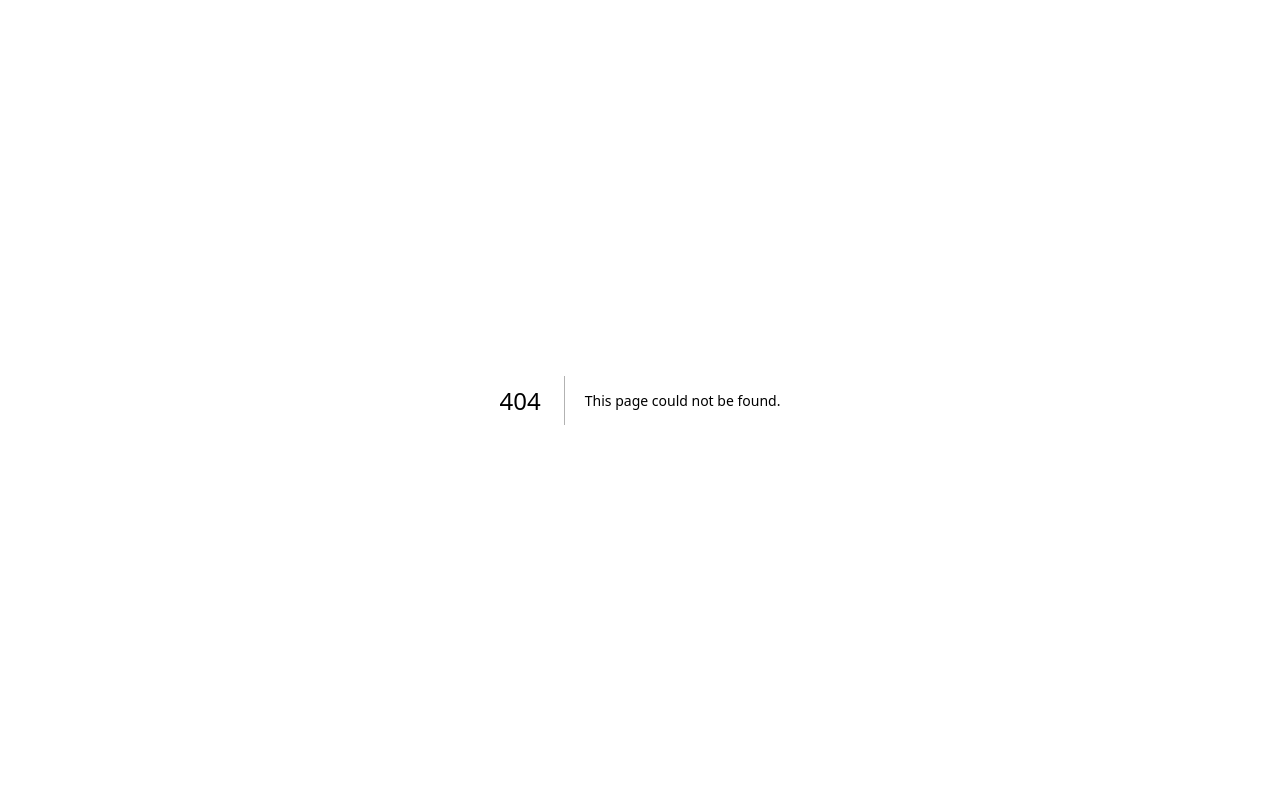
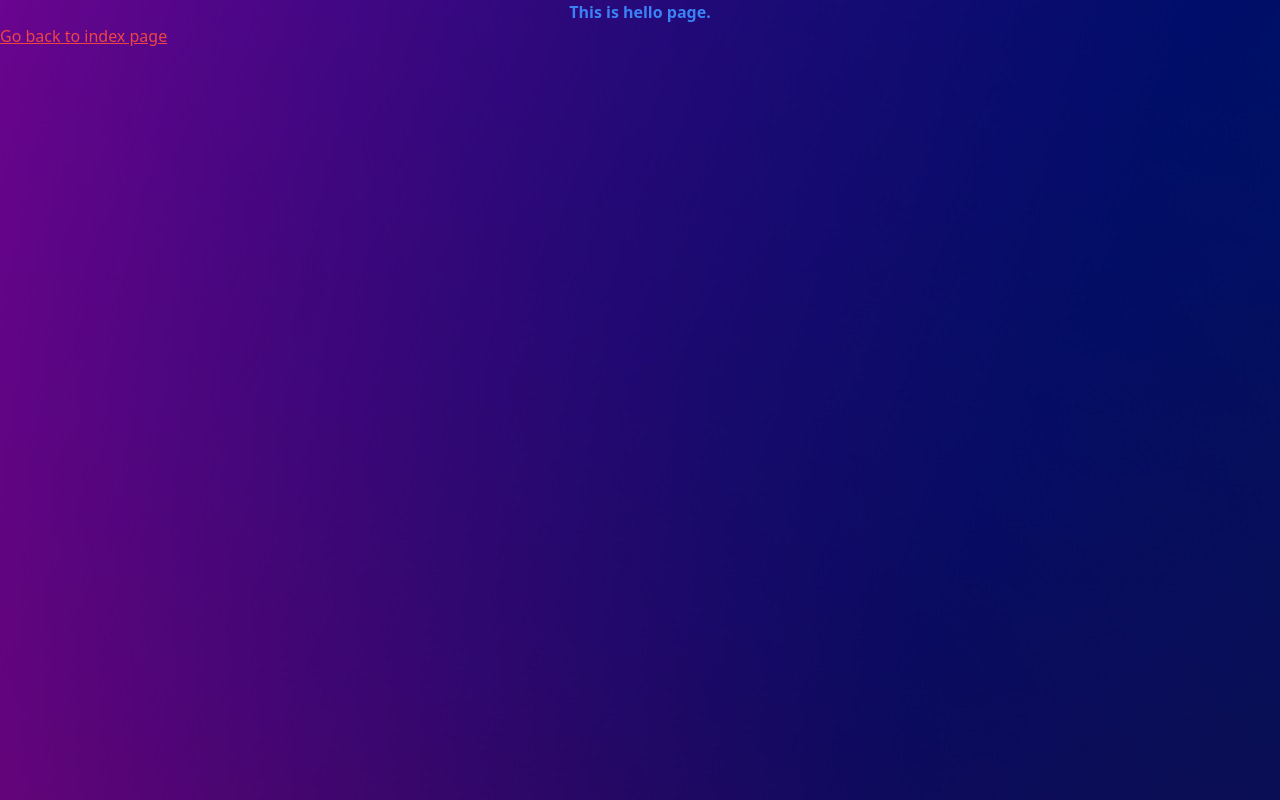
Before and after one commit to deependujha/deployment_on_spheron, a Next.js app: page /hello in a window 1280 px wide. Before the commit this address had no page. Built offline with nearby package versions, Linux system fonts and the light colour scheme.

Commit message:
added another page and one image

```diff
--- a/next.config.js
+++ b/next.config.js
@@ -1,4 +1,5 @@
 /** @type {import('next').NextConfig} */
+
 const nextConfig = {
 	reactStrictMode: true,
 	images: {
@@ -6,6 +7,6 @@ const nextConfig = {
 		path: '.',
 	},
 	trailingSlash: true,
-}
+};
 
-module.exports = nextConfig
+module.exports = nextConfig;
--- a/package.json
+++ b/package.json
@@ -18,5 +18,10 @@
     "react": "18.2.0",
     "react-dom": "18.2.0",
     "typescript": "4.9.4"
+  },
+  "devDependencies": {
+    "autoprefixer": "^10.4.13",
+    "postcss": "^8.4.20",
+    "tailwindcss": "^3.2.4"
   }
 }
--- /dev/null
+++ b/pages/hello.tsx
@@ -0,0 +1,16 @@
+import React from 'react';
+import Link from 'next/link';
+const hello = () => {
+	return (
+		<div className="h-screen bg-[url(/bg3.jpg)]">
+			<div className="font-bold text-blue-500 text-center">
+				This is hello page.
+			</div>
+			<Link href="/">
+				<div className="text-red-500 underline">Go back to index page</div>
+			</Link>
+		</div>
+	);
+};
+
+export default hello;
--- a/pages/index.tsx
+++ b/pages/index.tsx
@@ -1,5 +1,6 @@
 import Head from 'next/head';
-import styles from '../styles/Home.module.css';
+import Link from 'next/link';
+// import Image from 'next/image';
 
 export default function Home() {
 	return (
@@ -10,7 +11,11 @@ export default function Home() {
 				<meta name="viewport" content="width=device-width, initial-scale=1" />
 				<link rel="icon" href="/favicon.ico" />
 			</Head>
-			<div>Hello world</div>
+			<div className="text-blue-600 font-bold text-center">Hello world</div>
+			<Link href="/hello">
+				<div className="text-red-500 underline"> Go to hello page</div>
+			</Link>
+			<img src="/bg3.jpg" height="300" width="300" alt="a sample image" />
 		</>
 	);
 }
--- /dev/null
+++ b/postcss.config.js
@@ -0,0 +1,6 @@
+module.exports = {
+  plugins: {
+    tailwindcss: {},
+    autoprefixer: {},
+  },
+}
--- a/styles/globals.css
+++ b/styles/globals.css
@@ -1,107 +1,3 @@
-:root {
-  --max-width: 1100px;
-  --border-radius: 12px;
-  --font-mono: ui-monospace, Menlo, Monaco, 'Cascadia Mono', 'Segoe UI Mono',
-    'Roboto Mono', 'Oxygen Mono', 'Ubuntu Monospace', 'Source Code Pro',
-    'Fira Mono', 'Droid Sans Mono', 'Courier New', monospace;
-
-  --foreground-rgb: 0, 0, 0;
-  --background-start-rgb: 214, 219, 220;
-  --background-end-rgb: 255, 255, 255;
-
-  --primary-glow: conic-gradient(
-    from 180deg at 50% 50%,
-    #16abff33 0deg,
-    #0885ff33 55deg,
-    #54d6ff33 120deg,
-    #0071ff33 160deg,
-    transparent 360deg
-  );
-  --secondary-glow: radial-gradient(
-    rgba(255, 255, 255, 1),
-    rgba(255, 255, 255, 0)
-  );
-
-  --tile-start-rgb: 239, 245, 249;
-  --tile-end-rgb: 228, 232, 233;
-  --tile-border: conic-gradient(
-    #00000080,
-    #00000040,
-    #00000030,
-    #00000020,
-    #00000010,
-    #00000010,
-    #00000080
-  );
-
-  --callout-rgb: 238, 240, 241;
-  --callout-border-rgb: 172, 175, 176;
-  --card-rgb: 180, 185, 188;
-  --card-border-rgb: 131, 134, 135;
-}
-
-@media (prefers-color-scheme: dark) {
-  :root {
-    --foreground-rgb: 255, 255, 255;
-    --background-start-rgb: 0, 0, 0;
-    --background-end-rgb: 0, 0, 0;
-
-    --primary-glow: radial-gradient(rgba(1, 65, 255, 0.4), rgba(1, 65, 255, 0));
-    --secondary-glow: linear-gradient(
-      to bottom right,
-      rgba(1, 65, 255, 0),
-      rgba(1, 65, 255, 0),
-      rgba(1, 65, 255, 0.3)
-    );
-
-    --tile-start-rgb: 2, 13, 46;
-    --tile-end-rgb: 2, 5, 19;
-    --tile-border: conic-gradient(
-      #ffffff80,
-      #ffffff40,
-      #ffffff30,
-      #ffffff20,
-      #ffffff10,
-      #ffffff10,
-      #ffffff80
-    );
-
-    --callout-rgb: 20, 20, 20;
-    --callout-border-rgb: 108, 108, 108;
-    --card-rgb: 100, 100, 100;
-    --card-border-rgb: 200, 200, 200;
-  }
-}
-
-* {
-  box-sizing: border-box;
-  padding: 0;
-  margin: 0;
-}
-
-html,
-body {
-  max-width: 100vw;
-  overflow-x: hidden;
-}
-
-body {
-  color: rgb(var(--foreground-rgb));
-  background: linear-gradient(
-      to bottom,
-      transparent,
-      rgb(var(--background-end-rgb))
-    )
-    rgb(var(--background-start-rgb));
-}
-
-a {
-  color: inherit;
-  text-decoration: none;
-}
-
-@media (prefers-color-scheme: dark) {
-  html {
-    color-scheme: dark;
-  }
-}
+@tailwind base;
+@tailwind components;
+@tailwind utilities;
--- /dev/null
+++ b/tailwind.config.js
@@ -0,0 +1,11 @@
+/** @type {import('tailwindcss').Config} */
+module.exports = {
+  content: [
+    "./pages/**/*.{js,ts,jsx,tsx}",
+    "./components/**/*.{js,ts,jsx,tsx}",
+  ],
+  theme: {
+    extend: {},
+  },
+  plugins: [],
+}
```
Also changed, not shown: public/bg3.jpg (added), 1 other file (tests, documents, lock files or other folders). Lines whose indentation alone changed are shown as unchanged.
